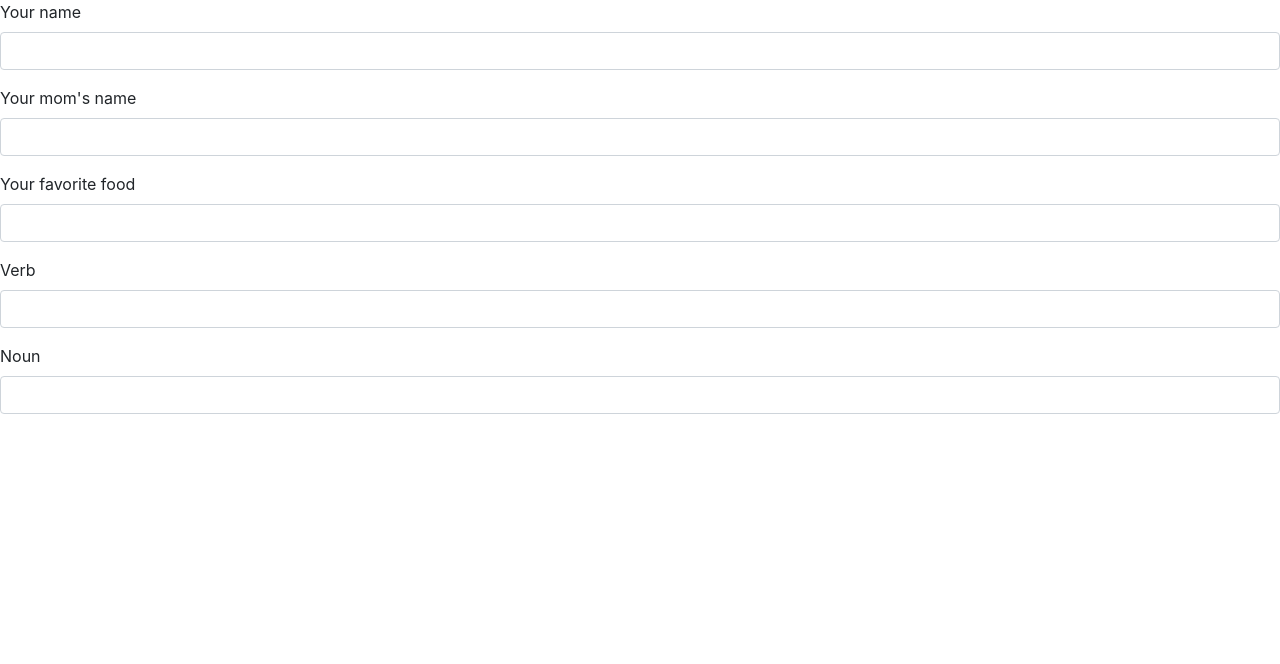
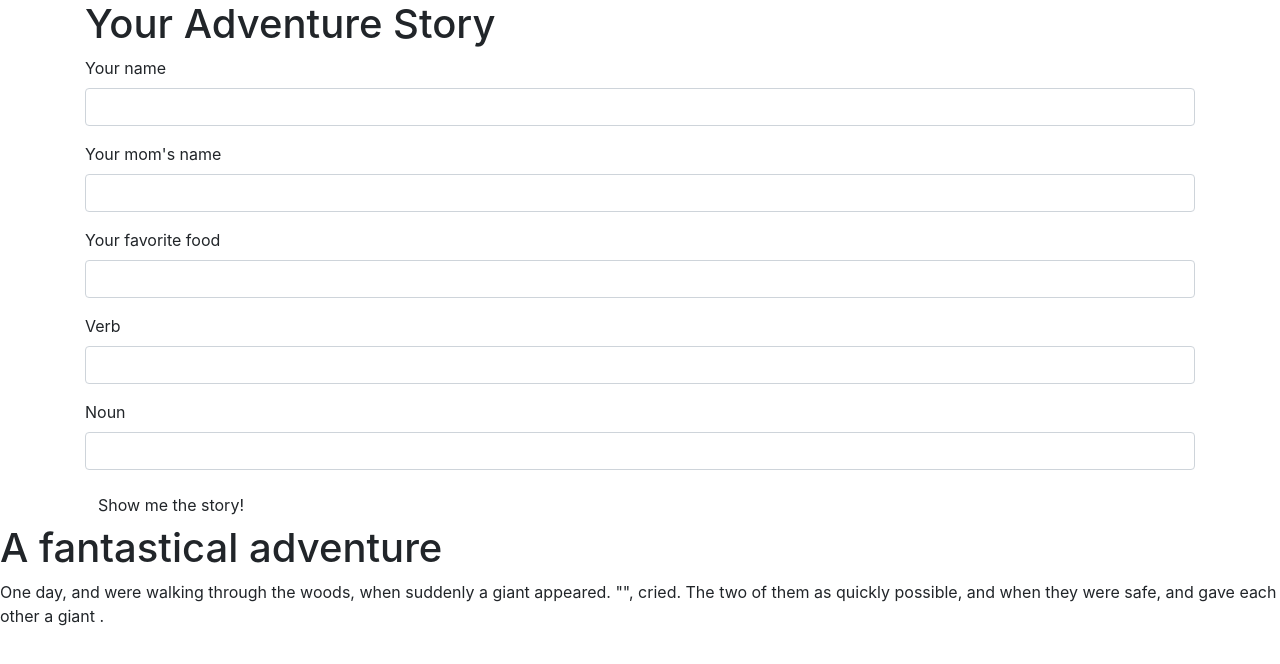
Before and after one commit to baulkim43/mad-libs, a plain HTML site: page index.html in a window 1280 px wide. Drawn offline with nearby package versions, Linux system fonts and the light colour scheme.

Commit message:
add forms, submit button and content.

```diff
--- a/index.html
+++ b/index.html
@@ -11,28 +11,37 @@
 </head>
 
 <body>
+  <div class="container">
+    <h1>Your Adventure Story</h1>
     <form>
       <div class="form-group">
-      <label for="formGroupExampleInput">Your name</label>
-      <input type="text" class="form-control" id="formGroupExampleInput" >
+        <label for="person1">Your name</label>
+        <input type="text" class="form-control" id="person1" >
       </div>
       <div class="form-group">
-      <label for="formGroupExampleInput2">Your mom's name</label>
-      <input type="text" class="form-control" id="formGroupExampleInput2">
+        <label for="mom">Your mom's name</label>
+        <input type="text" class="form-control" id="mom">
       </div>
       <div class="form-group">
-      <label for="formGroupExampleInput2">Your favorite food</label>
-      <input type="text" class="form-control" id="formGroupExampleInput2">
+        <label for="food">Your favorite food</label>
+        <input type="text" class="form-control" id="food">
       </div>
       <div class="form-group">
-      <label for="formGroupExampleInput2">Verb</label>
-      <input type="text" class="form-control" id="formGroupExampleInput2">
+        <label for="verb">Verb</label>
+        <input type="text" class="form-control" id="verb">
       </div>
       <div class="form-group">
-      <label for="formGroupExampleInput2">Noun</label>
-      <input type="text" class="form-control" id="formGroupExampleInput2">
+        <label for="noun">Noun</label>
+        <input type="text" class="form-control" id="noun">
       </div>
+      <button type="submit" class="btn">Show me the story!</button>
     </form>
+  </div>
 
+  <div id="story">
+    <h1>A fantastical adventure</h1>
+    <p>
+      One day, <span class="person1"></span> and <span class="mom"></span> were walking through the woods, when suddenly a giant <span class="food"></span> appeared. "<span class="mom"></span>", <span class="person1"></span> cried. The two of them <span class="verb"></span> as quickly possible, and when they were safe, <span class="person1"></span> and <span class="mom"></span> gave each other a giant <span class="noun"></span>.
+    </p>
   </body>
   </html>
```
Lines whose indentation alone changed are shown as unchanged.
